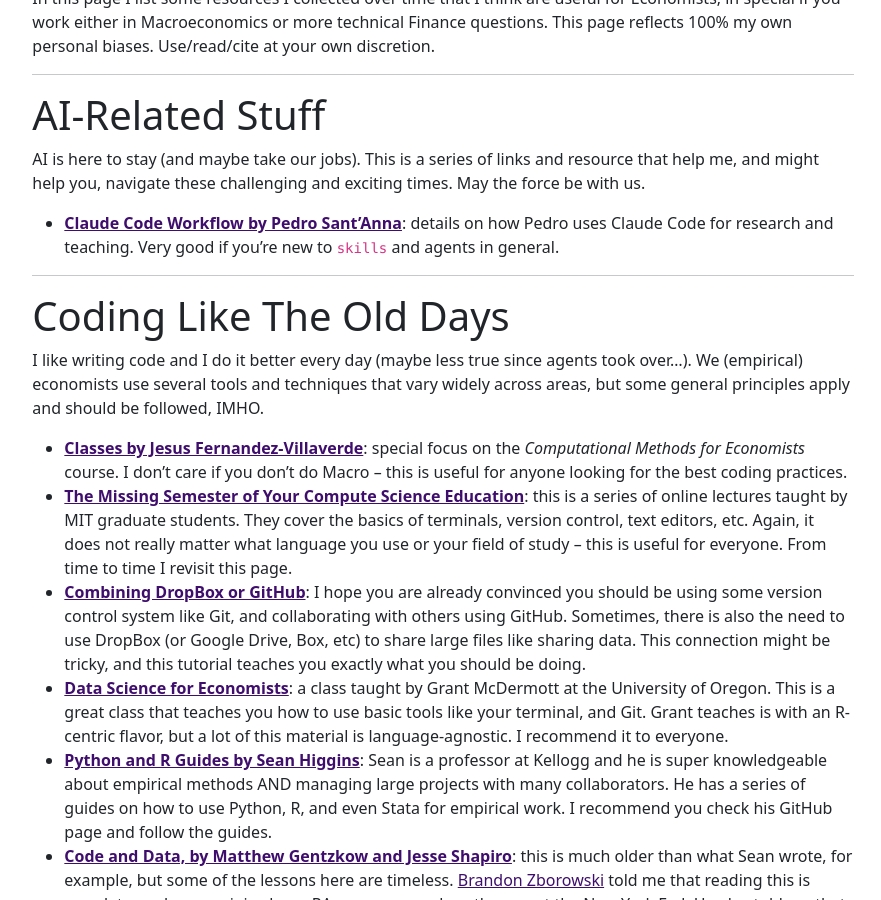
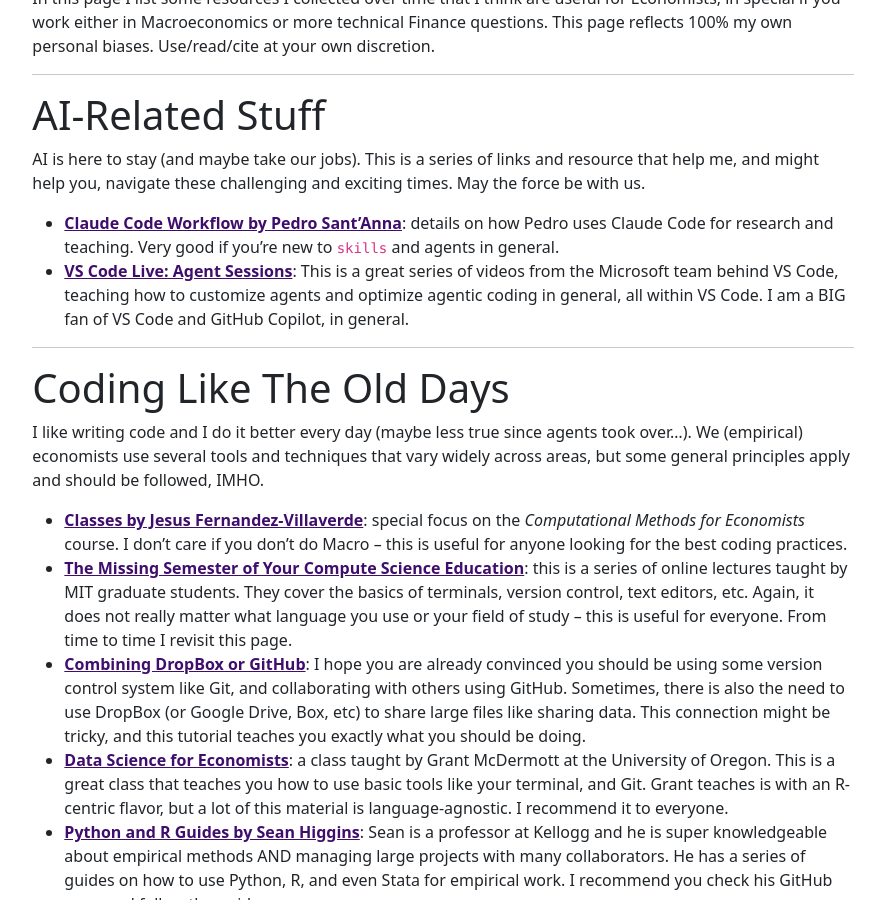
Before and after one commit to rgriva/rgriva.github.io, a Jekyll site: the page built from resources.md, in a window 1280 px wide and 900 px high, scrolled down 440 px. Shown: the whole window, without its empty margins (197-1078 px from the left). Built offline with Jekyll 4.4.1, drawn with Linux system fonts in a browser that asks for light colours.

Commit message:
Add resource link for VS Code Live agent sessions
Added a resource link for VS Code Live sessions on agent customization and coding optimization.

````diff
--- a/resources.md
+++ b/resources.md
@@ -10,6 +10,7 @@ In this page I list some resources I collected over time that I think are useful
 AI is here to stay (and maybe take our jobs). This is a series of links and resource that help me, and might help you, navigate these challenging and exciting times. May the force be with us.
 
 * [**Claude Code Workflow by Pedro Sant'Anna**](https://psantanna.com/claude-code-my-workflow/workflow-guide.html): details on how Pedro uses Claude Code for research and teaching. Very good if you're new to ```skills``` and agents in general.
+* [**VS Code Live: Agent Sessions**](https://www.youtube.com/playlist?list=PLj6YeMhvp2S4gpM0lGDd5hIDveC7IsLwv): This is a great series of videos from the Microsoft team behind VS Code, teaching how to customize agents and optimize agentic coding in general, all within VS Code. I am a BIG fan of VS Code and GitHub Copilot, in general.
 
 -------------------
 
````
